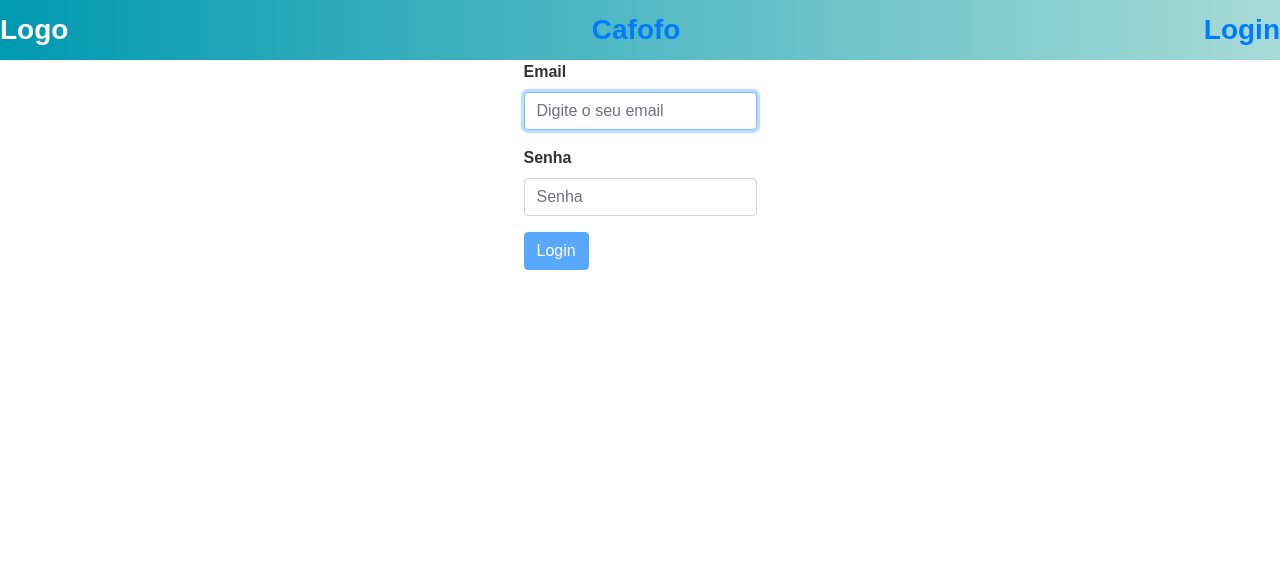
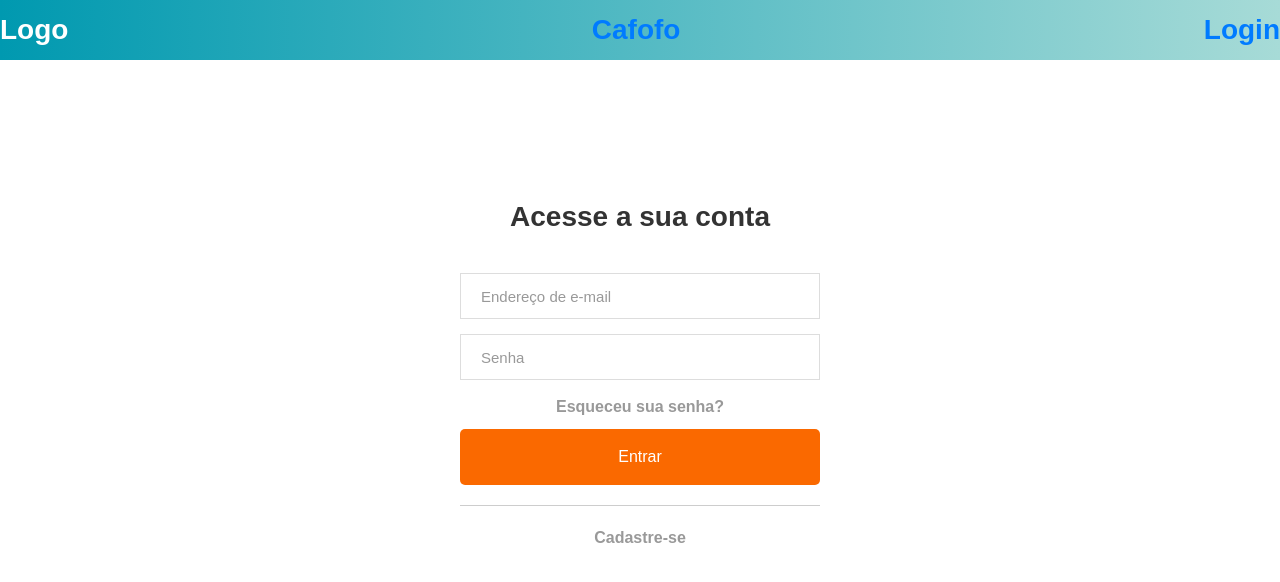
Before and after one commit to desenho-2019/WebAPP, a React (Create React App) app in the folder cafofo/: page /login in a window 1280 px wide. Shown: the top 582 px of the page. Built offline with nearby package versions, Linux system fonts and the light colour scheme.

Commit message:
#2 Login screen finish

```diff
--- a/cafofo/package.json
+++ b/cafofo/package.json
@@ -9,7 +9,9 @@
     "react-bootstrap": "^1.0.0-beta.14",
     "react-dom": "^16.10.1",
     "react-router-dom": "^5.1.2",
-    "react-scripts": "3.1.2"
+    "react-scripts": "3.1.2",
+    "react-social-login-buttons": "^3.0.0",
+    "styled-components": "^4.4.0"
   },
   "scripts": {
     "start": "react-scripts start",
--- a/cafofo/src/pages/login/index.js
+++ b/cafofo/src/pages/login/index.js
@@ -1,7 +1,9 @@
 import React, { Component } from "react";
-import { Button, FormGroup, FormControl, FormLabel, Form } from "react-bootstrap";
-import "./styles.css";
+import { Button, FormGroup, FormControl, FormLabel} from "react-bootstrap";
+import { Link } from "react-router-dom";
 import 'bootstrap/dist/css/bootstrap.min.css';
+
+import { Form, Container } from "./styles";
 
 export default class Login extends Component {
     constructor(props) {
@@ -29,36 +31,25 @@ export default class Login extends Component {
 
     render() {
         return (
-            <div id="login-container">
-                <Form onSubmit={this.handleSubmit} id="login-form">
-                    <FormGroup controlId="email">
-                        <FormLabel>Email</FormLabel>
-                        <FormControl
-                            autoFocus
-                            placeholder="Digite o seu email"
-                            type="email"
-                            value={this.state.email}
-                            onChange={this.handleChange}
-                        />
-                    </FormGroup>
-                    <FormGroup controlId="password">
-                        <FormLabel>Senha</FormLabel>
-                        <FormControl
-                            placeholder="Senha"
-                            value={this.state.password}
-                            onChange={this.handleChange}
-                            type="password"
-                        />
-                    </FormGroup>
-                    <Button
-                        variant="primary"
-                        disabled={!this.validateForm()}
-                        type="submit"
-                    >
-                        Login
-                    </Button>
+            <Container>
+                <Form onSubmit={this.handleSubmit}>
+                <h1>Acesse a sua conta</h1>
+                <input
+                    type="email"
+                    placeholder="Endereço de e-mail"
+                    onChange={e => this.setState({ email: e.target.value })}
+                />
+                <input
+                    type="password"
+                    placeholder="Senha"
+                    onChange={e => this.setState({ password: e.target.value })}
+                />
+                <Link to="/adsinfo">Esqueceu sua senha?</Link>
+                <button type="submit">Entrar</button>
+                <hr />
+                <Link to="/adsinfo">Cadastre-se</Link>
                 </Form>
-            </div>
+            </Container>
         );
     }
 }
--- a/cafofo/src/pages/login/styles.css
+++ /dev/null
@@ -1,20 +0,0 @@
-@media all and (min-width: 480px) {
-    .Login {
-        padding: 60px 0;
-    }
-    .Login form {
-        margin: 0 auto;
-        max-width: 320px;
-    }
-}
-
-div#login-container {
-    display: flex;
-    justify-content: center;
-    font-weight: bold;
-}
-
-form#login-form {
-    min-width: 200px;
-    max-width: 400px;
-}
--- /dev/null
+++ b/cafofo/src/pages/login/styles.js
@@ -0,0 +1,61 @@
+import styled from "styled-components";
+
+export const Container = styled.div`
+  display: flex;
+  align-items: center;
+  justify-content: center;
+  height: 80vh;
+`;
+
+export const Form = styled.form`
+  width: 400px;
+  background: #fff;
+  padding: 20px;
+  display: flex;
+  flex-direction: column;
+  align-items: center;
+  img {
+    width: 100px;
+    margin: 10px 0 40px;
+  }
+  input {
+    display: flex;
+    height: 46px;
+    margin-bottom: 15px;
+    padding: 0 20px;
+    color: #777;
+    font-size: 15px;
+    width: 100%;
+    border: 1px solid #ddd;
+    &::placeholder {
+      color: #999;
+    }
+  }
+  button {
+    color: #fff;
+    font-size: 16px;
+    background: #fa6900;
+    height: 56px;
+    border: 0;
+    border-radius: 5px;
+    width: 100%;
+  }
+  hr {
+    margin: 20px 0;
+    border: none;
+    border-bottom: 1px solid #cdcdcd;
+    width: 100%;
+  }
+  a {
+    font-size: 16px;
+    font-weight: bold;
+    color: #999;
+    text-decoration: none;
+    margin-bottom: 10px;
+  }
+  h1 {
+    font-size: 28px;
+    font-weight: bold;
+    margin-bottom: 40px;
+  }
+`
```
Also changed, not shown: 2 other files (tests, documents, lock files or other folders).
